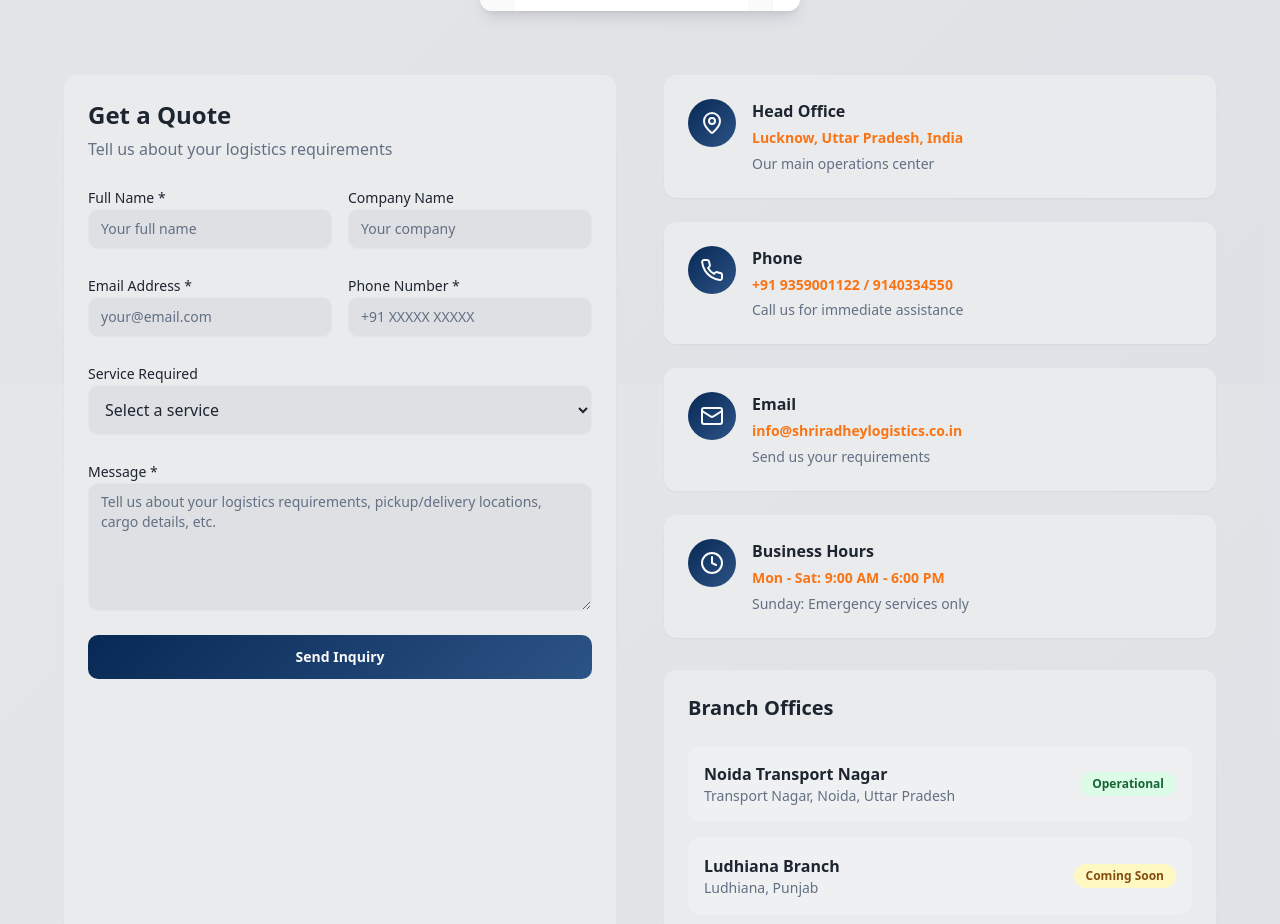
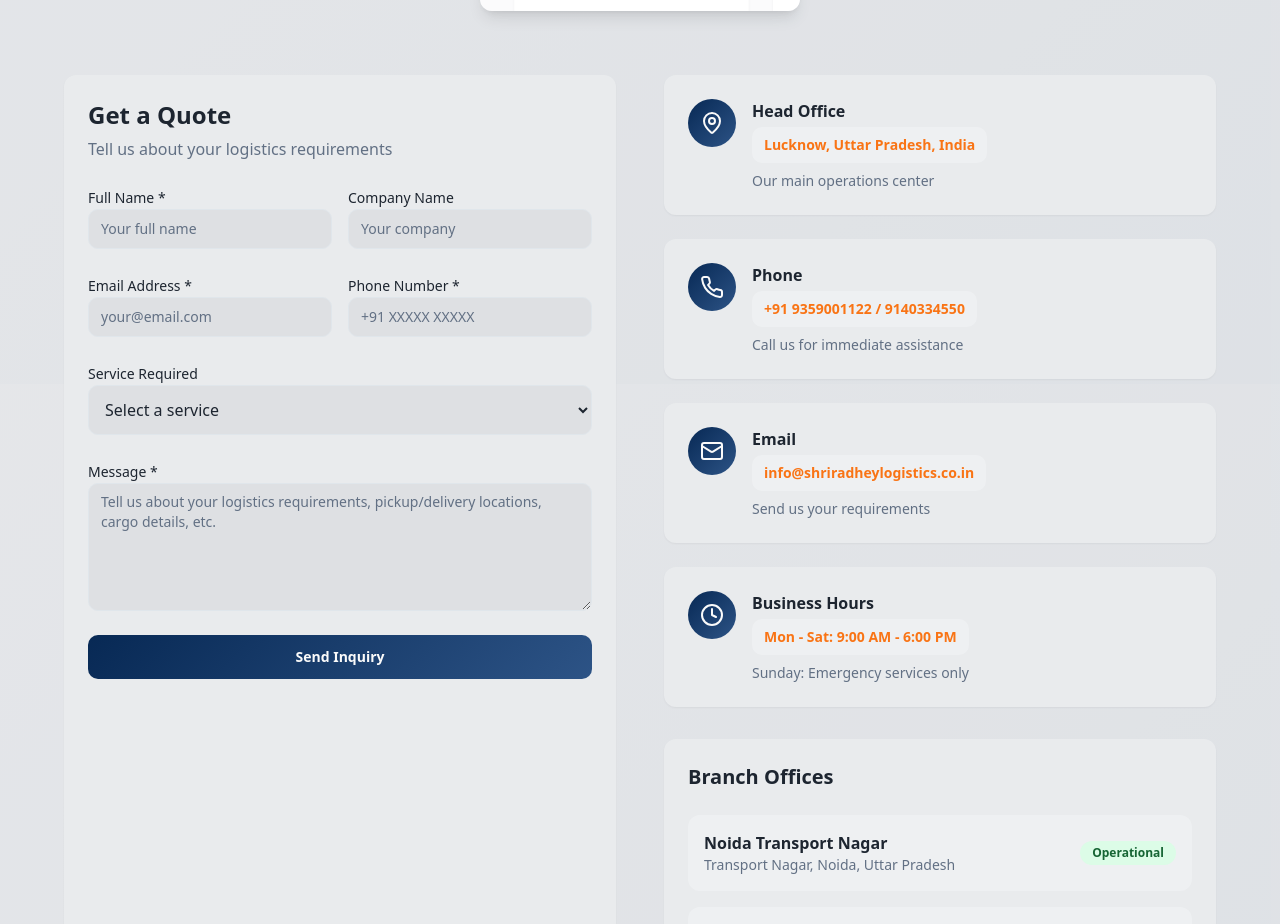
Before and after one commit to Maddy3121/shree-radhey-express, a React (Vite) app: page / in a window 1280 px wide. Shown: the part 8416-9340 px from the top of the page. Built offline with nearby package versions, Linux system fonts and the light colour scheme; the HTML template or start-up script is replaced by a standard one.

Commit message:
Fix email display in contact

```diff
--- a/src/components/Contact.tsx
+++ b/src/components/Contact.tsx
@@ -154,8 +154,10 @@ const Contact = () => {
                           </div>
                           <div className="min-w-0 flex-1">
                             <h4 className="font-bold text-foreground mb-1">{info.title}</h4>
-                            <p className="text-logistics-orange font-semibold mb-1 text-sm leading-relaxed word-break-all">{info.details}</p>
-                            <p className="text-sm text-muted-foreground">{info.description}</p>
+                            <div className="bg-muted/50 px-3 py-2 rounded-md inline-block min-w-fit">
+                              <p className="text-logistics-orange font-semibold text-sm whitespace-nowrap">{info.details}</p>
+                            </div>
+                            <p className="text-sm text-muted-foreground mt-2">{info.description}</p>
                           </div>
                         </div>
                       </CardContent>
```
